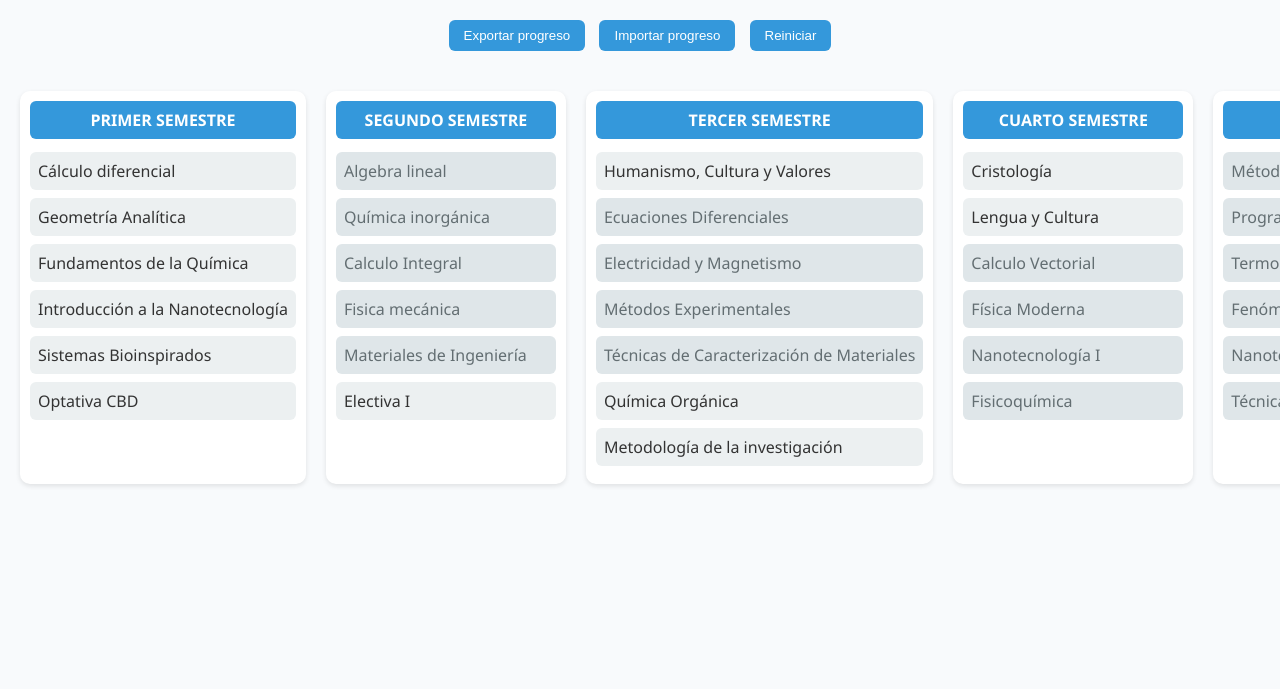
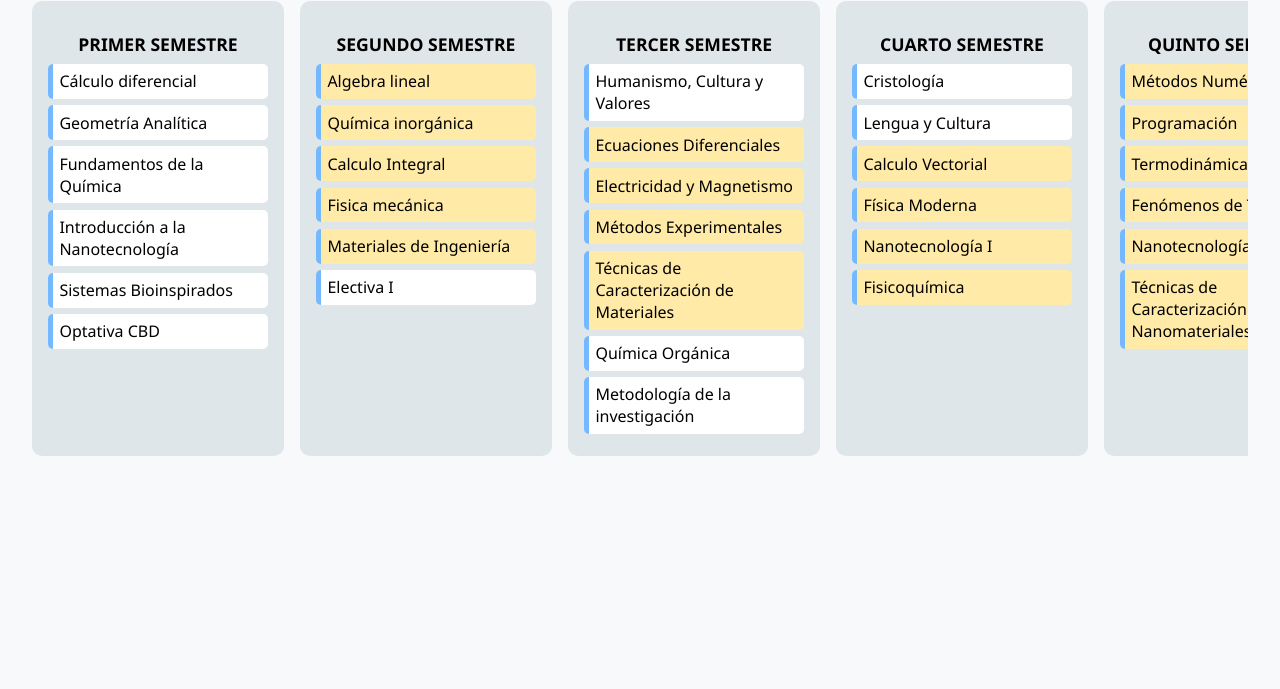
Before and after one commit to miguel36z/Malla-Ing-Nanoectolog-a, a plain HTML site: page index.html in a window 1280 px wide. Shown: the part 111-800 px from the top of the page. Drawn offline with Linux system fonts and the light colour scheme.

Commit message:
Update index.html

```diff
--- a/index.html
+++ b/index.html
@@ -1,281 +1,217 @@
 <!DOCTYPE html>
 <html lang="es">
 <head>
-  <meta charset="UTF-8">
-  <title>Malla Curricular Nanotecnología</title>
+  <meta charset="UTF-8" />
+  <meta name="viewport" content="width=device-width, initial-scale=1.0" />
+  <title>Malla Curricular Ingeniería en Nanotecnología</title>
   <style>
     body {
-      font-family: 'Segoe UI', Tahoma, Geneva, Verdana, sans-serif;
+      font-family: 'Segoe UI', sans-serif;
+      background: #f8f9fa;
       margin: 0;
-      padding: 0;
-      background: #f8fafc;
-      color: #333;
+      padding: 2rem;
     }
     h1 {
       text-align: center;
-      padding: 20px;
-      color: #2c3e50;
+      margin-bottom: 1rem;
+      color: #2d3436;
     }
-    .container {
-      display: flex;
+    .grid {
+      display: grid;
+      grid-template-columns: repeat(10, 1fr);
+      gap: 1rem;
       overflow-x: auto;
-      padding: 20px;
-      gap: 20px;
     }
     .semester {
-      background: #fff;
+      background: #dfe6e9;
       border-radius: 10px;
-      padding: 10px;
-      box-shadow: 0 2px 5px rgba(0,0,0,0.1);
+      padding: 1rem;
       min-width: 220px;
-      flex-shrink: 0;
     }
     .semester h2 {
-      font-size: 16px;
-      margin-top: 0;
+      font-size: 1.1rem;
       text-align: center;
-      background: #3498db;
-      color: white;
-      padding: 8px;
-      border-radius: 6px;
+      margin-bottom: 0.5rem;
     }
-    .course {
-      margin: 8px 0;
-      padding: 8px;
-      border-radius: 6px;
-      background: #ecf0f1;
+    .subject {
+      background: #ffffff;
+      border-left: 5px solid #74b9ff;
+      margin: 0.4rem 0;
+      padding: 0.4rem;
+      border-radius: 5px;
       cursor: pointer;
-      position: relative;
-      transition: background 0.3s;
+      position: relative; /* Necesario para tooltip */
+      transition: background 0.2s ease;
     }
-    .course.approved {
-      background: #2ecc71;
-      color: white;
+    .subject:hover {
+      background: #f1f2f6;
+    }
+    .subject.completed {
+      background-color: #55efc4;
       text-decoration: line-through;
     }
-    .course.locked {
-      background: #dfe6e9;
-      color: #636e72;
+    .subject.locked {
+      background-color: #ffeaa7;
       cursor: not-allowed;
     }
-    .course.locked::after {
-      content: attr(data-tooltip);
+    .subject .tooltip {
+      visibility: hidden;
+      background-color: #2d3436;
+      color: #fff;
+      text-align: center;
+      padding: 5px;
+      border-radius: 6px;
       position: absolute;
-      bottom: 100%;
+      z-index: 10; /* Ahora aparece siempre encima */
+      bottom: 110%;
       left: 50%;
       transform: translateX(-50%);
-      background: rgba(0,0,0,0.8);
-      color: #fff;
-      padding: 5px 8px;
-      border-radius: 4px;
-      font-size: 12px;
+      opacity: 0;
+      transition: opacity 0.3s;
       white-space: normal;
-      opacity: 0;
-      pointer-events: none;
-      width: max-content;
-      max-width: 200px;
-      z-index: 10;
-      transition: opacity 0.3s;
+      width: 200px;
     }
-    .course.locked:hover::after {
+    .subject.locked:hover .tooltip {
+      visibility: visible;
       opacity: 1;
-    }
-    .controls {
-      text-align: center;
-      margin: 15px;
-    }
-    button {
-      margin: 5px;
-      padding: 8px 15px;
-      border: none;
-      border-radius: 6px;
-      background: #3498db;
-      color: white;
-      cursor: pointer;
-      transition: background 0.3s;
-    }
-    button:hover {
-      background: #2980b9;
     }
   </style>
 </head>
 <body>
   <h1>Malla Curricular - Ingeniería en Nanotecnología</h1>
-  <div class="controls">
-    <button onclick="exportProgress()">Exportar progreso</button>
-    <button onclick="importProgress()">Importar progreso</button>
-    <button onclick="resetProgress()">Reiniciar</button>
-  </div>
-  <div class="container" id="container"></div>
+  <div class="grid" id="malla"></div>
 
   <script>
-    const semesters = {
-      'PRIMER SEMESTRE': [
-        {name: 'Cálculo diferencial'},
-        {name: 'Geometría Analítica'},
-        {name: 'Fundamentos de la Química'},
-        {name: 'Introducción a la Nanotecnología'},
-        {name: 'Sistemas Bioinspirados'},
-        {name: 'Optativa CBD'}
+    const mallaData = {
+      "PRIMER SEMESTRE": [
+        "Cálculo diferencial",
+        "Geometría Analítica",
+        "Fundamentos de la Química",
+        "Introducción a la Nanotecnología",
+        "Sistemas Bioinspirados",
+        "Optativa CBD"
       ],
-      'SEGUNDO SEMESTRE': [
-        {name: 'Algebra lineal', req: ['Geometría Analítica']},
-        {name: 'Química inorgánica', req: ['Fundamentos de la Química']},
-        {name: 'Calculo Integral', req: ['Cálculo diferencial']},
-        {name: 'Fisica mecánica', req: ['Cálculo diferencial','Geometría Analítica']},
-        {name: 'Materiales de Ingeniería', req: ['Fundamentos de la Química']},
-        {name: 'Electiva I'}
+      "SEGUNDO SEMESTRE": [
+        { name: "Algebra lineal", reqs: ["Geometría Analítica"] },
+        { name: "Química inorgánica", reqs: ["Fundamentos de la Química"] },
+        { name: "Calculo Integral", reqs: ["Cálculo diferencial"] },
+        { name: "Fisica mecánica", reqs: ["Cálculo diferencial", "Geometría Analítica"] },
+        { name: "Materiales de Ingeniería", reqs: ["Fundamentos de la Química"] },
+        "Electiva I"
       ],
-      'TERCER SEMESTRE': [
-        {name: 'Humanismo, Cultura y Valores'},
-        {name: 'Ecuaciones Diferenciales', req: ['Calculo Integral']},
-        {name: 'Electricidad y Magnetismo', req: ['Fisica mecánica']},
-        {name: 'Métodos Experimentales', req: ['Fisica mecánica']},
-        {name: 'Técnicas de Caracterización de Materiales', req: ['Materiales de Ingeniería']},
-        {name: 'Química Orgánica'},
-        {name: 'Metodología de la investigación'}
+      "TERCER SEMESTRE": [
+        "Humanismo, Cultura y Valores",
+        { name: "Ecuaciones Diferenciales", reqs: ["Calculo Integral"] },
+        { name: "Electricidad y Magnetismo", reqs: ["Fisica mecánica"] },
+        { name: "Métodos Experimentales", reqs: ["Fisica mecánica"] },
+        { name: "Técnicas de Caracterización de Materiales", reqs: ["Materiales de Ingeniería"] },
+        "Química Orgánica",
+        "Metodología de la investigación"
       ],
-      'CUARTO SEMESTRE': [
-        {name: 'Cristología'},
-        {name: 'Lengua y Cultura'},
-        {name: 'Calculo Vectorial', req: ['Calculo Integral']},
-        {name: 'Física Moderna', req: ['Electricidad y Magnetismo','Ecuaciones Diferenciales']},
-        {name: 'Nanotecnología I', req: ['Materiales de Ingeniería']},
-        {name: 'Fisicoquímica', req: ['Fundamentos de la Química','Calculo Integral']}
+      "CUARTO SEMESTRE": [
+        "Cristología",
+        "Lengua y Cultura",
+        { name: "Calculo Vectorial", reqs: ["Calculo Integral"] },
+        { name: "Física Moderna", reqs: ["Electricidad y Magnetismo", "Ecuaciones Diferenciales"] },
+        { name: "Nanotecnología I", reqs: ["Materiales de Ingeniería"] },
+        { name: "Fisicoquímica", reqs: ["Fundamentos de la Química", "Calculo Integral"] }
       ],
-      'QUINTO SEMESTRE': [
-        {name: 'Métodos Numéricos', req: ['Ecuaciones Diferenciales']},
-        {name: 'Programación', req: ['Calculo Vectorial','Ecuaciones Diferenciales']},
-        {name: 'Termodinámica', req: ['Fisicoquímica','Ecuaciones Diferenciales']},
-        {name: 'Fenómenos de Transporte', req: ['Ecuaciones Diferenciales','Calculo Vectorial']},
-        {name: 'Nanotecnología II', req: ['Nanotecnología I','Técnicas de Caracterización de Materiales']},
-        {name: 'Técnicas de Caracterización de Nanomateriales', req: ['Técnicas de Caracterización de Materiales']}
+      "QUINTO SEMESTRE": [
+        { name: "Métodos Numéricos", reqs: ["Ecuaciones Diferenciales"] },
+        { name: "Programación", reqs: ["Calculo Vectorial", "Ecuaciones Diferenciales"] },
+        { name: "Termodinámica", reqs: ["Fisicoquímica", "Ecuaciones Diferenciales"] },
+        { name: "Fenómenos de Transporte", reqs: ["Ecuaciones Diferenciales", "Calculo Vectorial"] },
+        { name: "Nanotecnología II", reqs: ["Nanotecnología I", "Técnicas de Caracterización de Materiales"] },
+        { name: "Técnicas de Caracterización de Nanomateriales", reqs: ["Técnicas de Caracterización de Materiales"] }
       ],
-      'SEXTO SEMESTRE': [
-        {name: 'Estadística y Diseño de Experimentos'},
-        {name: 'Nanociencia', req: ['Física Moderna']},
-        {name: 'Reología y Nano fluidos', req: ['Fenómenos de Transporte']},
-        {name: 'Nanotecnología III', req: ['Nanotecnología II']},
-        {name: 'Coloides y Química de Superficies', req: ['Termodinámica']},
-        {name: 'Electiva II'}
+      "SEXTO SEMESTRE": [
+        "Estadística y Diseño de Experimentos",
+        { name: "Nanociencia", reqs: ["Física Moderna"] },
+        { name: "Reología y Nano fluidos", reqs: ["Fenómenos de Transporte"] },
+        { name: "Nanotecnología III", reqs: ["Nanotecnología II"] },
+        { name: "Coloides y Química de Superficies", reqs: ["Termodinámica"] },
+        "Electiva II"
       ],
-      'SEPTIMO SEMESTRE': [
-        {name: 'Línea de Formación I'},
-        {name: 'Emprendimiento y Responsabilidad Social'},
-        {name: 'Economía'},
-        {name: 'Núcleo de Integración I', req: ['Nanotecnología II','Técnicas de Caracterización de Nanomateriales','Nanociencia']},
-        {name: 'Bionanotecnología', req: ['Sistemas Bioinspirados','Nanotecnología I','Química Orgánica']},
-        {name: 'Basic Writing Skills'}
+      "SÉPTIMO SEMESTRE": [
+        "Línea de Formación I",
+        "Emprendimiento y Responsabilidad Social",
+        "Economía",
+        { name: "Núcleo de Integración I", reqs: ["Nanotecnología II", "Técnicas de Caracterización de Nanomateriales", "Nanociencia"] },
+        { name: "Bionanotecnología", reqs: ["Sistemas Bioinspirados", "Nanotecnología I", "Química Orgánica"] },
+        "Basic Writing Skills"
       ],
-      'OCTAVO SEMESTRE': [
-        {name: 'Línea de Formación II'},
-        {name: 'Ética General'},
-        {name: 'Economía Internacional', req: ['Economía']},
-        {name: 'Núcleo de Integración II', req: ['Núcleo de Integración I']},
-        {name: 'Gestión de proyectos'},
-        {name: 'Optativa CI 2'}
+      "OCTAVO SEMESTRE": [
+        "Línea de Formación II",
+        "Ética General",
+        { name: "Economía Internacional", reqs: ["Economía"] },
+        { name: "Núcleo de Integración II", reqs: ["Núcleo de Integración I"] },
+        "Gestión de proyectos",
+        "Optativa CI 2"
       ],
-      'NOVENO SEMESTRE': [
-        {name: 'Línea de Formación III'},
-        {name: 'Ética Profesional', req: ['Ética General']},
-        {name: 'Gestión e Innovación en Nanotecnología', req: ['Economía Internacional','Nanotecnología III']},
-        {name: 'Núcleo de Integración III', req: ['Núcleo de Integración II']},
-        {name: 'Contexto profesional', req: ['Núcleo de Integración II']},
-        {name: 'Optativa CI 3'}
+      "NOVENO SEMESTRE": [
+        "Línea de Formación III",
+        { name: "Ética Profesional", reqs: ["Ética General"] },
+        { name: "Gestión e Innovación en Nanotecnología", reqs: ["Economía Internacional", "Nanotecnología III"] },
+        { name: "Núcleo de Integración III", reqs: ["Núcleo de Integración II"] },
+        { name: "Contexto profesional", reqs: ["Núcleo de Integración II"] },
+        "Optativa CI 3"
       ],
-      'DECIMO SEMESTRE': [
-        {name: 'Práctica Profesional', req: 'ALL'}
+      "DÉCIMO SEMESTRE": [
+        { name: "Práctica Profesional", reqs: ["Cálculo diferencial","Geometría Analítica","Fundamentos de la Química","Introducción a la Nanotecnología","Sistemas Bioinspirados","Optativa CBD","Algebra lineal","Química inorgánica","Calculo Integral","Fisica mecánica","Materiales de Ingeniería","Electiva I","Humanismo, Cultura y Valores","Ecuaciones Diferenciales","Electricidad y Magnetismo","Métodos Experimentales","Técnicas de Caracterización de Materiales","Química Orgánica","Metodología de la investigación","Cristología","Lengua y Cultura","Calculo Vectorial","Física Moderna","Nanotecnología I","Fisicoquímica","Métodos Numéricos","Programación","Termodinámica","Fenómenos de Transporte","Nanotecnología II","Técnicas de Caracterización de Nanomateriales","Estadística y Diseño de Experimentos","Nanociencia","Reología y Nano fluidos","Nanotecnología III","Coloides y Química de Superficies","Electiva II","Línea de Formación I","Emprendimiento y Responsabilidad Social","Economía","Núcleo de Integración I","Bionanotecnología","Basic Writing Skills","Línea de Formación II","Ética General","Economía Internacional","Núcleo de Integración II","Gestión de proyectos","Optativa CI 2","Línea de Formación III","Ética Profesional","Gestión e Innovación en Nanotecnología","Núcleo de Integración III","Contexto profesional","Optativa CI 3"] }
       ]
     };
 
-    let approved = JSON.parse(localStorage.getItem('nano_aprobadas_v1')||'[]');
+    const estado = JSON.parse(localStorage.getItem('estadoMallaNano')) || {};
 
-    function render(){
-      const container=document.getElementById('container');
-      container.innerHTML='';
-      for(const [sem, courses] of Object.entries(semesters)){
-        const div=document.createElement('div');
-        div.className='semester';
-        const h2=document.createElement('h2');
-        h2.textContent=sem;
-        div.appendChild(h2);
+    function renderMalla() {
+      const contenedor = document.getElementById('malla');
+      contenedor.innerHTML = '';
 
-        courses.forEach(c=>{
-          const course=document.createElement('div');
-          course.className='course';
-          course.textContent=c.name;
+      Object.entries(mallaData).forEach(([semestre, materias]) => {
+        const col = document.createElement('div');
+        col.className = 'semester';
 
-          let locked=false;
-          if(c.req){
-            if(c.req==='ALL'){
-              locked = approved.length < totalCourses()-1;
-            } else {
-              locked = !c.req.every(r=>approved.includes(r));
-            }
+        const titulo = document.createElement('h2');
+        titulo.textContent = semestre;
+        col.appendChild(titulo);
+
+        materias.forEach(materia => {
+          const name = typeof materia === 'string' ? materia : materia.name;
+          const reqs = materia.reqs || [];
+
+          const div = document.createElement('div');
+          div.className = 'subject';
+          div.textContent = name;
+
+          const completada = estado[name];
+          const requisitosCumplidos = reqs.every(r => estado[r]);
+
+          if (completada) div.classList.add('completed');
+          else if (!requisitosCumplidos && reqs.length) {
+            div.classList.add('locked');
+
+            const tooltip = document.createElement('span');
+            tooltip.className = 'tooltip';
+            tooltip.textContent = 'Requiere: ' + reqs.filter(r => !estado[r]).join(', ');
+            div.appendChild(tooltip);
           }
 
-          if(approved.includes(c.name)){
-            course.classList.add('approved');
-          } else if(locked){
-            course.classList.add('locked');
-            const faltan=(c.req==='ALL')? 'Todas las materias anteriores' : c.req.filter(r=>!approved.includes(r)).join(', ');
-            course.setAttribute('data-tooltip','Requisitos: '+faltan);
-          }
+          div.addEventListener('click', () => {
+            if (!div.classList.contains('locked')) {
+              estado[name] = !estado[name];
+              localStorage.setItem('estadoMallaNano', JSON.stringify(estado));
+              renderMalla();
+            }
+          });
 
-          if(!locked){
-            course.addEventListener('click',()=>{
-              if(approved.includes(c.name)){
-                approved=approved.filter(x=>x!==c.name);
-              } else {
-                approved.push(c.name);
-              }
-              localStorage.setItem('nano_aprobadas_v1',JSON.stringify(approved));
-              render();
-            });
-          }
+          col.appendChild(div);
+        });
 
-          div.appendChild(course);
-        });
-        container.appendChild(div);
-      }
+        contenedor.appendChild(col);
+      });
     }
 
-    function totalCourses(){
-      return Object.values(semesters).flat().length;
-    }
-
-    function exportProgress(){
-      const data=JSON.stringify(approved);
-      const blob=new Blob([data],{type:'application/json'});
-      const url=URL.createObjectURL(blob);
-      const a=document.createElement('a');
-      a.href=url;
-      a.download='progreso_nanotecnologia.json';
-      a.click();
-      URL.revokeObjectURL(url);
-    }
-
-    function importProgress(){
-      const input=prompt('Pega aquí el JSON exportado:');
-      try{
-        const data=JSON.parse(input);
-        if(Array.isArray(data)){
-          approved=data;
-          localStorage.setItem('nano_aprobadas_v1',JSON.stringify(approved));
-          render();
-        }
-      }catch(e){alert('JSON inválido');}
-    }
-
-    function resetProgress(){
-      if(confirm('¿Seguro que quieres reiniciar el progreso?')){
-        approved=[];
-        localStorage.removeItem('nano_aprobadas_v1');
-        render();
-      }
-    }
-
-    render();
+    renderMalla();
   </script>
 </body>
 </html>
```
